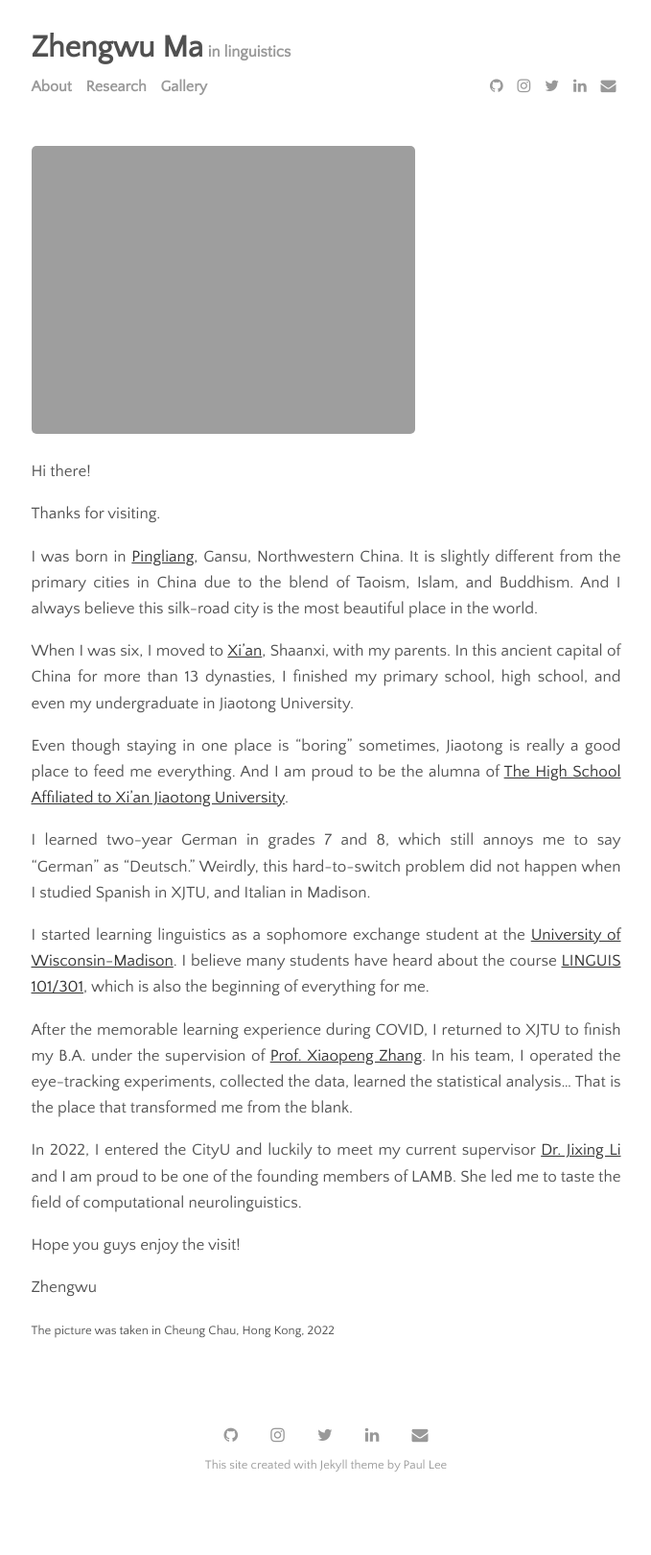
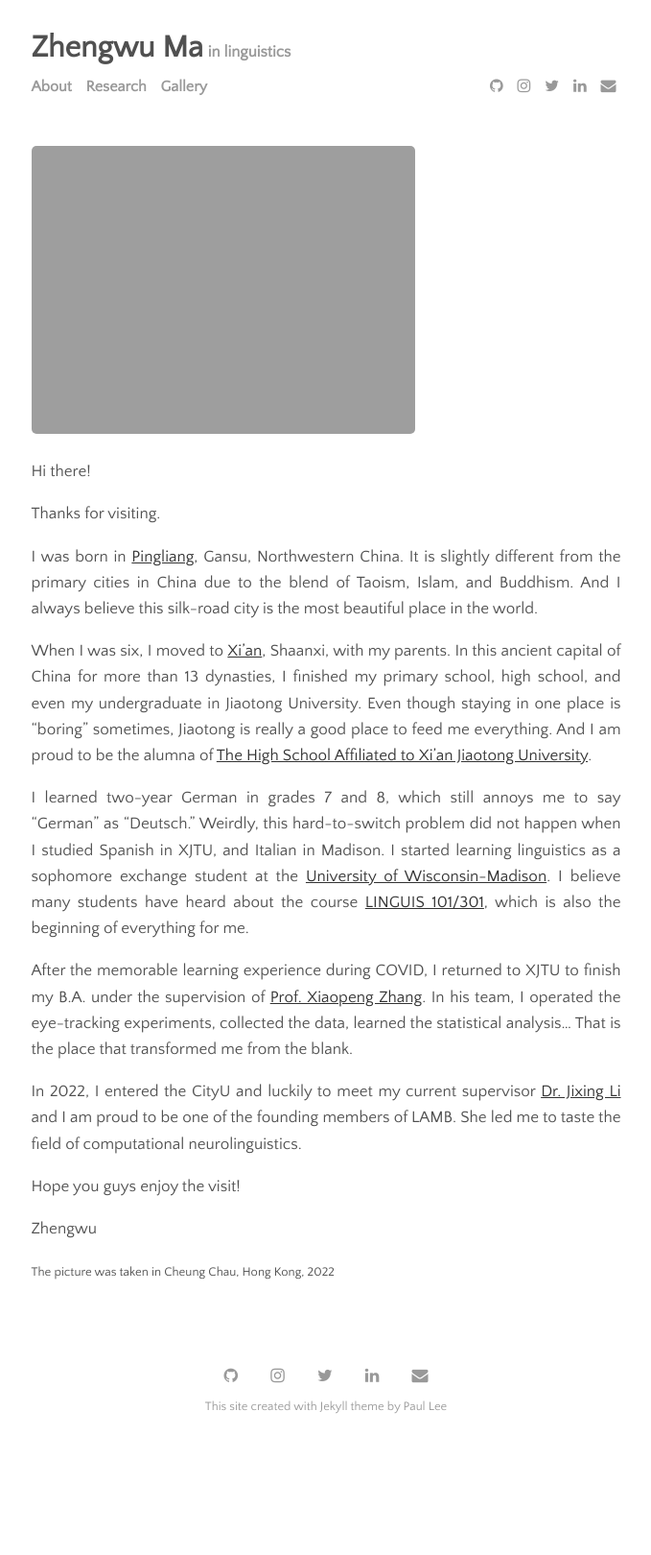
Before and after one commit to zhengwuma/zhengwuma.github.io, a Jekyll site: the page built from menu/learning.md, in a window 1280 px wide. Shown: the whole page at 96% size, without its empty margins (300-979 px from the left). Built offline with Jekyll 4.4.1, drawn with Linux system fonts in a browser that asks for light colours; after the commit the page ends 1559 px from its top, so only the background shows below that.

```diff
--- a/menu/learning.md
+++ b/menu/learning.md
@@ -11,13 +11,9 @@ Thanks for visiting.
 
 I was born in [Pingliang](https://www.trip.com/travel-guide/destination/pingliang-424/), Gansu, Northwestern China. It is slightly different from the primary cities in China due to the blend of Taoism, Islam, and Buddhism. And I always believe this silk-road city is the most beautiful place in the world.
 
-When I was six, I moved to [Xi'an](https://en.wikipedia.org/wiki/Xi%27an), Shaanxi, with my parents. In this ancient capital of China for more than 13 dynasties, I finished my primary school, high school, and even my undergraduate in Jiaotong University.
+When I was six, I moved to [Xi'an](https://en.wikipedia.org/wiki/Xi%27an), Shaanxi, with my parents. In this ancient capital of China for more than 13 dynasties, I finished my primary school, high school, and even my undergraduate in Jiaotong University. Even though staying in one place is "boring" sometimes, Jiaotong is really a good place to feed me everything. And I am proud to be the alumna of [The High School Affiliated to Xi'an Jiaotong University](http://www.xajdfz.com.cn/).
 
-Even though staying in one place is "boring" sometimes, Jiaotong is really a good place to feed me everything. And I am proud to be the alumna of [The High School Affiliated to Xi'an Jiaotong University](http://www.xajdfz.com.cn/).
-
-I learned two-year German in grades 7 and 8, which still annoys me to say "German" as "Deutsch." Weirdly, this hard-to-switch problem did not happen when I studied Spanish in XJTU, and Italian in Madison.
-
-I started learning linguistics as a sophomore exchange student at the [University of Wisconsin-Madison](https://www.wisc.edu/). I believe many students have heard about the course [LINGUIS 101/301](https://guide.wisc.edu/courses/linguis/), which is also the beginning of everything for me.
+I learned two-year German in grades 7 and 8, which still annoys me to say "German" as "Deutsch." Weirdly, this hard-to-switch problem did not happen when I studied Spanish in XJTU, and Italian in Madison. I started learning linguistics as a sophomore exchange student at the [University of Wisconsin-Madison](https://www.wisc.edu/). I believe many students have heard about the course [LINGUIS 101/301](https://guide.wisc.edu/courses/linguis/), which is also the beginning of everything for me.
 
 After the memorable learning experience during COVID, I returned to XJTU to finish my B.A. under the supervision of [Prof. Xiaopeng Zhang](http://gr.xjtu.edu.cn/en/web/zhangxp). In his team, I operated the eye-tracking experiments, collected the data, learned the statistical analysis... That is the place that transformed me from the blank.
 
```
